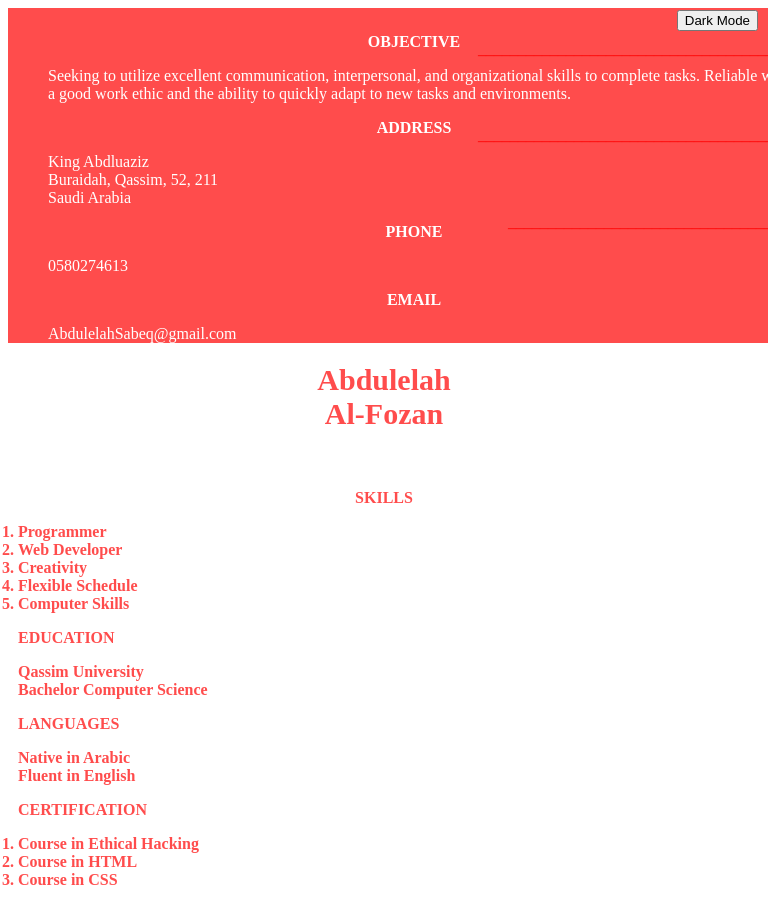
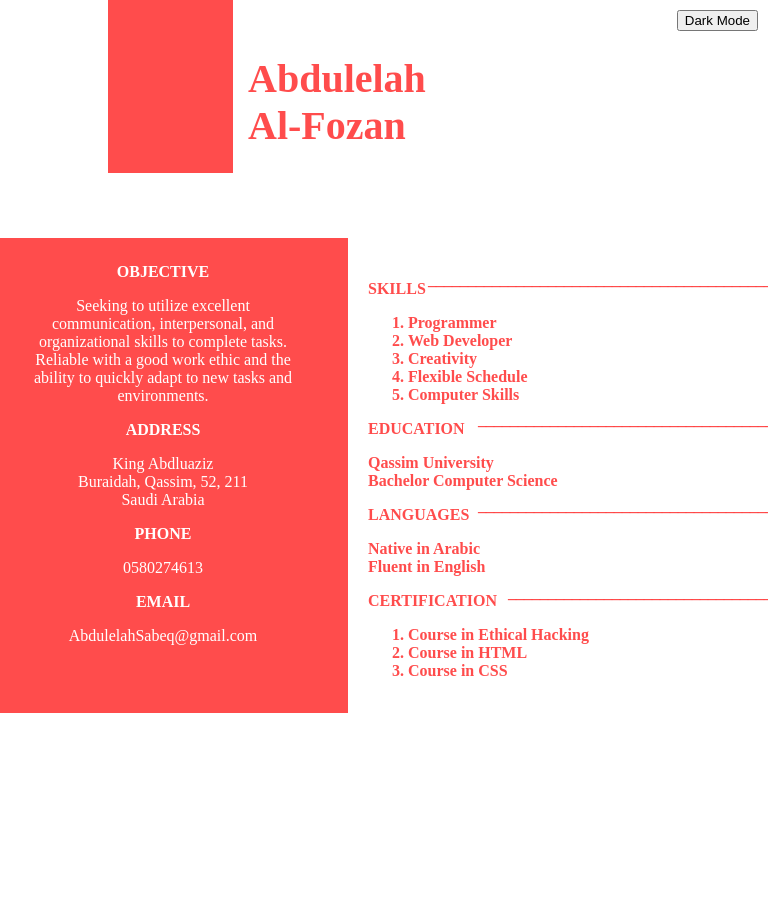
Before and after one commit to intdoublestr/CV, a plain HTML site: page index.html in a window 768 px wide. Shown: the top 924 px of the page. Drawn offline with Linux system fonts and the light colour scheme.

Commit message:
Update index.html

```diff
--- a/index.html
+++ b/index.html
@@ -67,7 +67,7 @@
             transition: color 0.3s ease-in-out;
         }
 
-        .F {
+        F{
             color: var(--heading-color);
             transition: color 0.3s ease-in-out;
         }
@@ -78,36 +78,47 @@
             right: 10px;
         }
 
-        /* Media Query for Mobile Devices */
-        @media (max-width: 768px) {
-            .A, .B {
-                width: 100%;
-                height: auto;
-                position: static;
-                margin-bottom: 20px;
-            }
-            .C {
-                position: static;
-                text-align: center;
-                font-size: 30px;
-                top: 0;
-                left: 0;
-            }
-            .D {
-                position: static;
-                text-align: center;
-                top: 0;
-                left: 0;
-                margin-top: 20px;
-            }
-            .A p, .D p, .D ol {
-                text-align: left;
-                padding-left: 10px;
-            }
+        .container{
+            width: 100%;
+            margin-left: auto;
+            margin-right: auto;
+            padding-left: 0.5rem;
+            padding-right: 0.5rem;
         }
+
+        @media (min-width: 475px){
+        .container{
+            max-width:475px;
+        }}
+
+        @media (min-width: 640px){
+        .container{
+            max-width:640px;
+        }}
+
+        @media (min-width: 768px){
+        .container{
+            max-width:768px;
+        }}
+
+        @media (min-width: 1024px){
+        .container{
+            max-width:1024px;
+        }}
+
+        @media (min-width: 1280px){
+        .container{
+            max-width:1280px;
+        }}
+
+        @media (min-width: 1536px){
+        .container{
+            max-width:1536px;
+        }}
+
     </style>
 </head>
-<body>
+<body class="continer">
     <button id="theme-toggle">Dark Mode</button>
 
     <div class="A">
@@ -130,7 +141,7 @@
 
     <div class="D">
         SKILLS
-        <ol class="F" style="color: rgba(255, 0, 0, 0.7); transition: color 0.3s ease-in-out;">
+        <ol class="F"style="color: rgba(255, 0, 0, 0.7); transition: color 0.3s ease-in-out;">
             <li>Programmer</li>
             <li>Web Developer</li>
             <li>Creativity</li>
```
